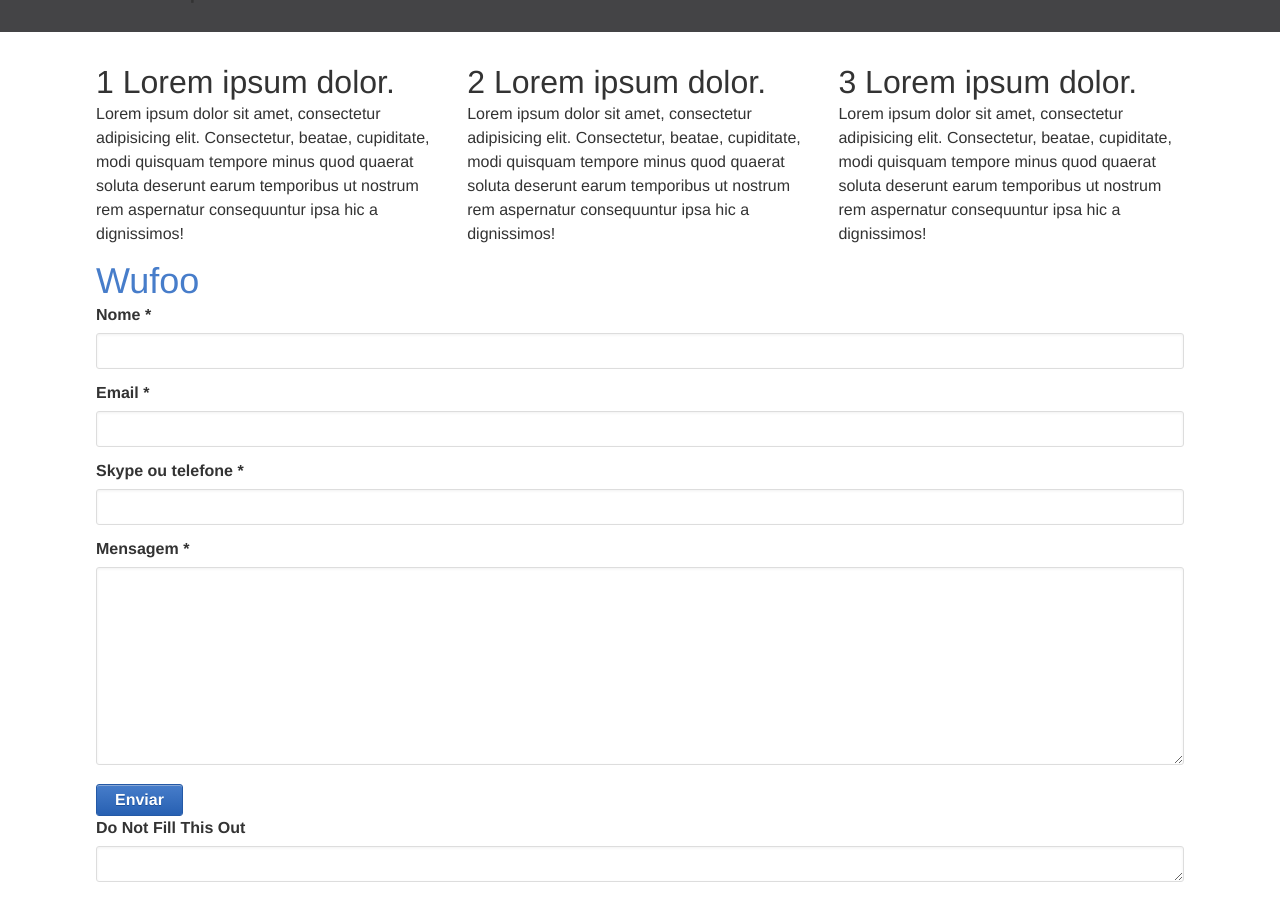
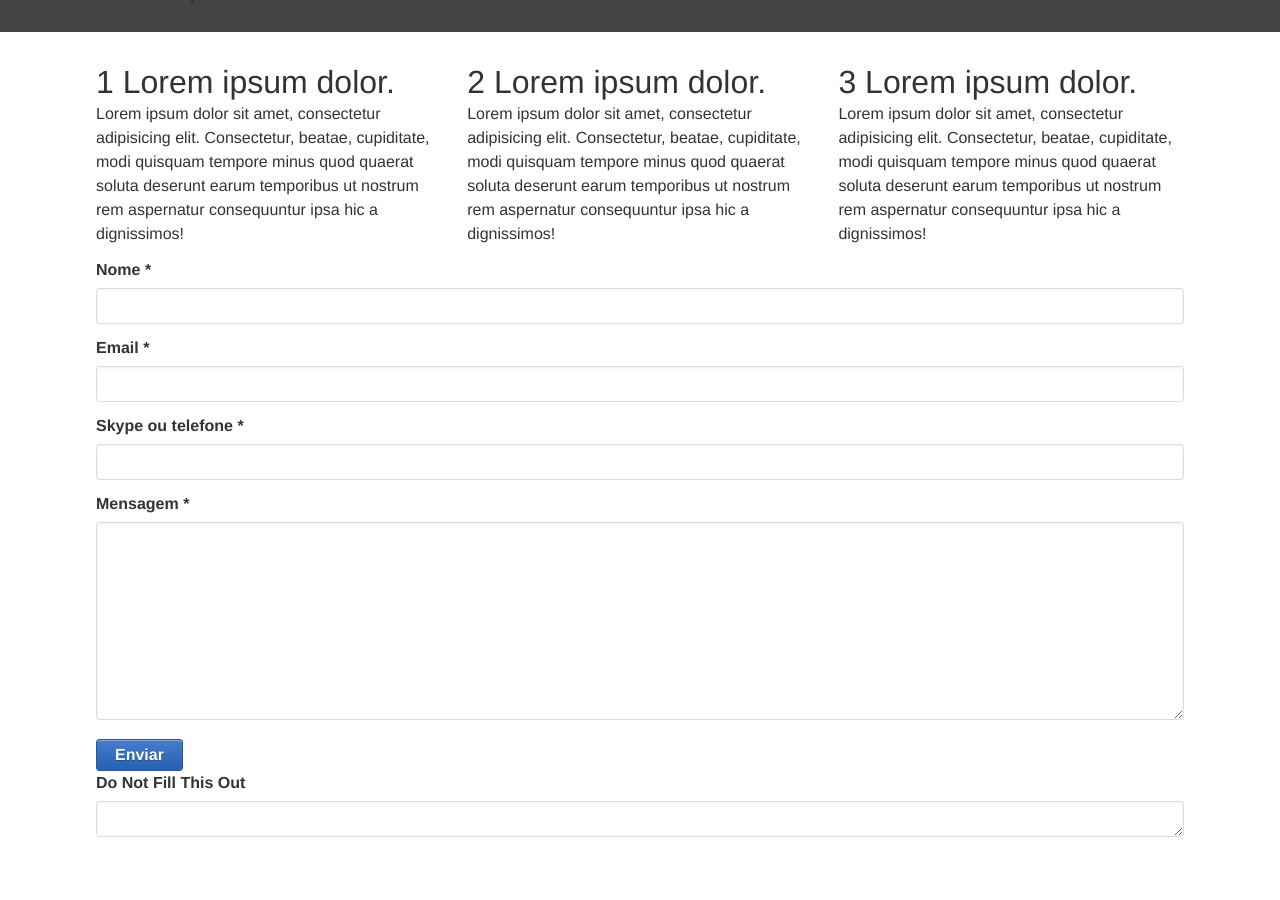
Before and after one commit to Mibuz/mibuz.github.io, a Jekyll site: the page built from index.html, in a window 1280 px wide and 900 px high, scrolled down 806 px. Built offline with Jekyll 4.4.1, drawn with Linux system fonts in a browser that asks for light colours; Markdown is read by kramdown in place of the engine named in the settings.

Commit message:
Improve the contact structure

```diff
--- a/_includes/contact.html
+++ b/_includes/contact.html
@@ -1,9 +1,3 @@
-<div id="container" class="ltr">
-
-  <h1 id="logo">
-    <a href="http://www.wufoo.com" title="Powered by Wufoo">Wufoo</a>
-  </h1>
-
 <form id="form1" name="form1" class="wufoo leftLabel page" accept-charset="UTF-8" autocomplete="off" enctype="multipart/form-data" method="post" novalidate
       action="https://mibuz.wufoo.com/forms/z16tv83n0qesjr0/#public">
 
@@ -66,4 +60,3 @@
     </li>
   </ul>
 </form>
-</div>
```
Lines whose indentation alone changed are shown as unchanged.
